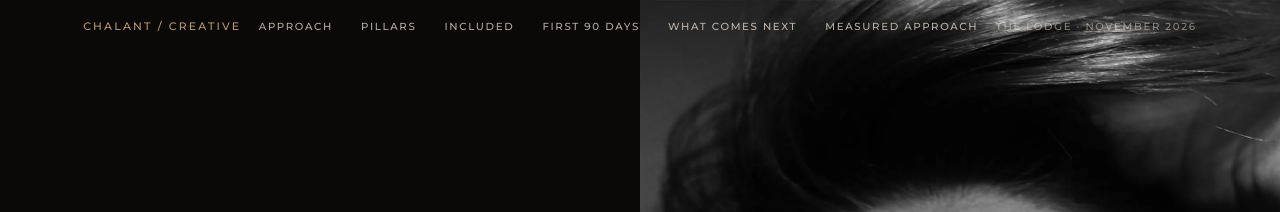
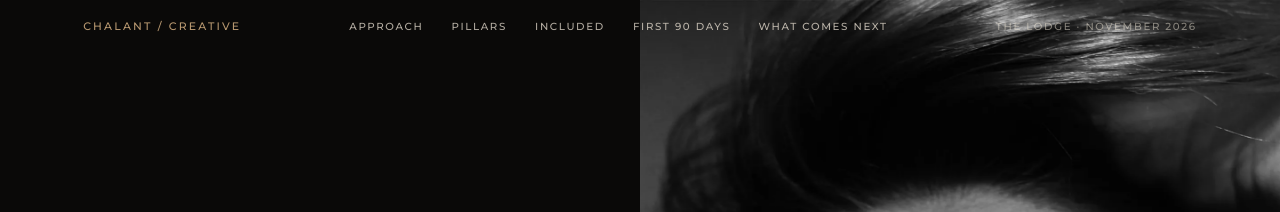
Before and after one commit to ShadowbannedOfficial/LODGE-PITCH, a plain HTML site: page index.html in a window 1280 px wide. Shown: the top 212 px of the page. Drawn offline with nearby package versions, Linux system fonts and the light colour scheme; a web font is replaced by a local one.

Commit message:
Remove Measured approach nav link

```diff
--- a/index.html
+++ b/index.html
@@ -22,7 +22,6 @@
       <a href="#included">Included</a>
       <a href="#ninety">First 90 days</a>
       <a href="#next">What comes next</a>
-      <a href="#measured">Measured approach</a>
     </nav>
     <span class="header-meta">The Lodge · November 2026</span>
   </header>
```
